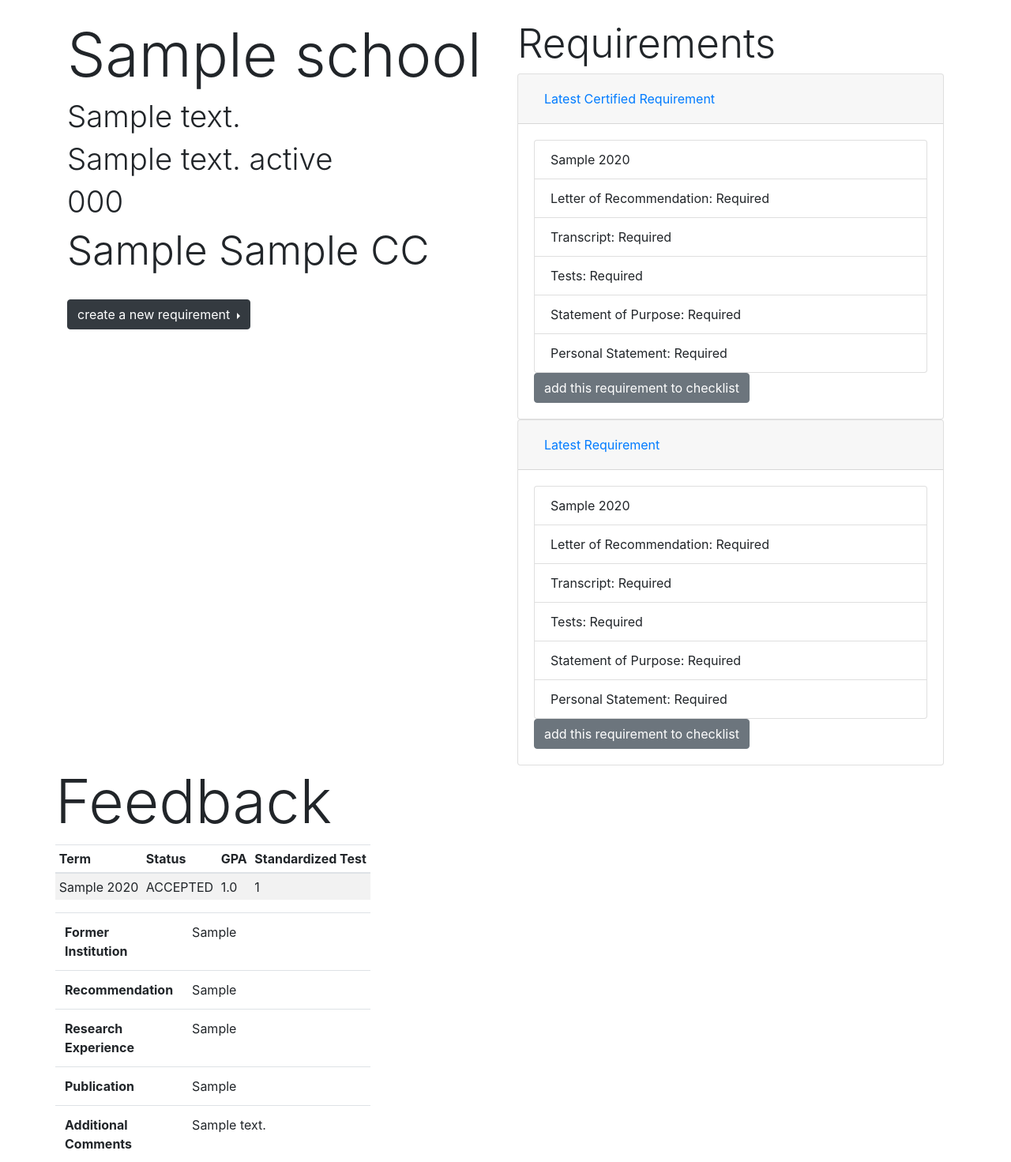
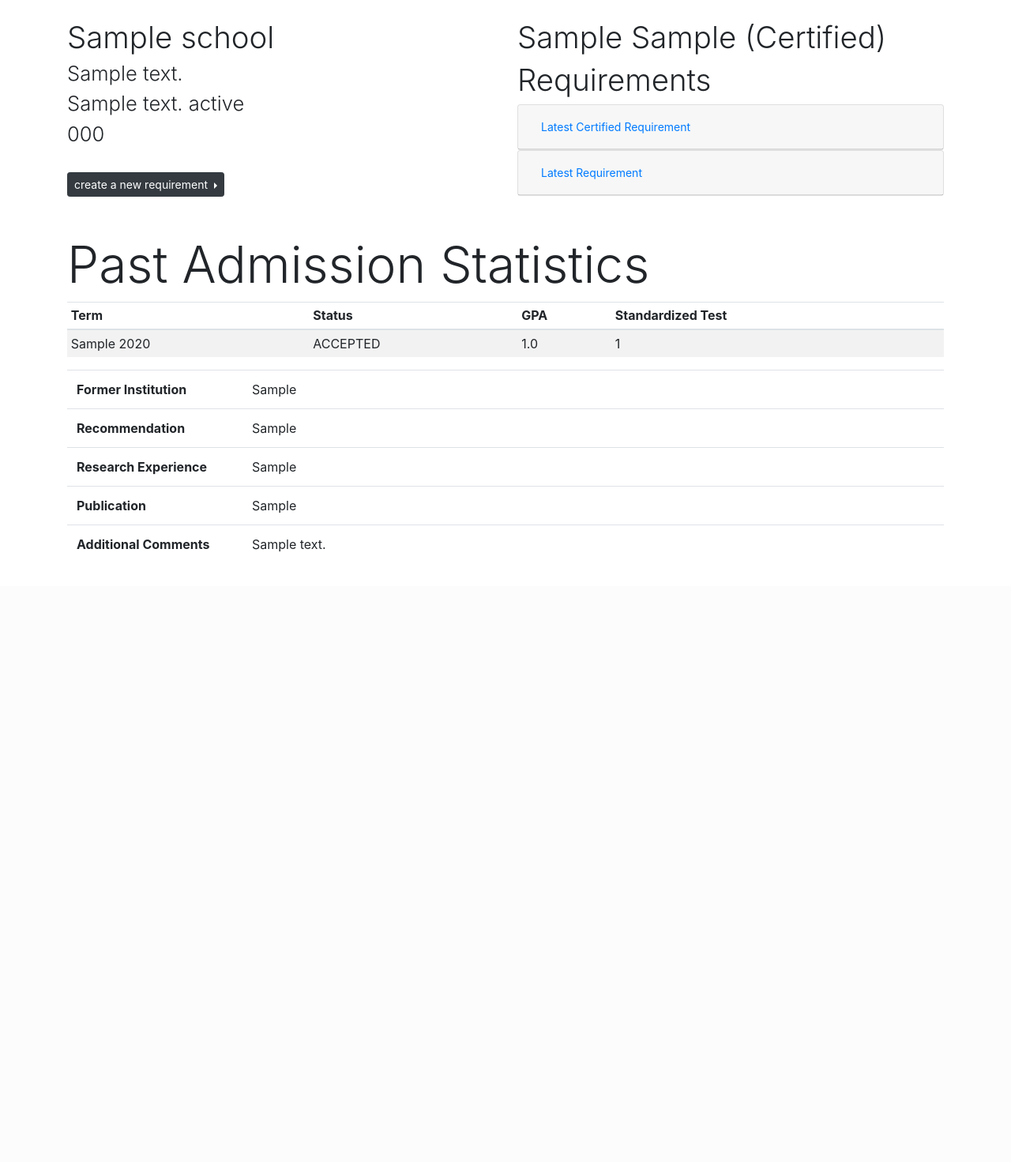
Before and after one commit to smasson288/ACS, a Django app: page /program/1 in a window 1280 px wide. Shown: the part 58-1529 px from the top of the page at 79% size. After the commit the page ends 756 px from the top, so only its background shows below. Run offline with Django 3.2, Linux system fonts and the light colour scheme; tables that the repository leaves empty hold one stand-in row (values such as "Sample post"); some libraries are stand-ins or nearby versions.

Commit message:
new templates

```diff
--- a/ACS/checklist/templates/programDetail.html
+++ b/ACS/checklist/templates/programDetail.html
@@ -8,6 +8,11 @@
     <script src="https://ajax.googleapis.com/ajax/libs/jquery/3.3.1/jquery.min.js"></script>
     <script src="https://cdnjs.cloudflare.com/ajax/libs/popper.js/1.14.7/umd/popper.min.js"></script>
     <script src="https://maxcdn.bootstrapcdn.com/bootstrap/4.3.1/js/bootstrap.min.js"></script>
+    <script type="text/javascript">
+        $(document).ready(function(){
+            $('input').addClass('form-control');
+        })
+    </script>
 </head>
 <body>
 <nav class="navbar navbar-expand-sm justify-content-between bg-dark navbar-dark sticky-top">
@@ -28,13 +33,12 @@
         <br/>
         <div class="row">
             <div class="col-6">
-                <h1 class="display-3" style="font-size: 6vw">{{ university.School_name }}</h1>
-                <h1 class="display-3" style="font-size: 3vw">{{ university.Address_street }}</h1>
-                <h1 class="display-3" style="font-size: 3vw">{{ university.Address_city }} {{ university.Address_state }}</h1>
-                <h1 class="display-3" style="font-size: 3vw">{{ university.Address_zipcode }}</h1>
-                <h1 class="display-4" style="font-size: 4vw">{{ program.Degree }} {{ program.Major }} {% if program.Certified %} CC {% endif %}</h1><br/>
+                <h1 class="display-3" style="font-size: 3vw">{{ university.School_name }}</h1>
+                <h1 class="display-3" style="font-size: 2vw">{{ university.Address_street }}</h1>
+                <h1 class="display-3" style="font-size: 2vw">{{ university.Address_city }} {{ university.Address_state }}</h1>
+                <h1 class="display-3" style="font-size: 2vw">{{ university.Address_zipcode }}</h1><br/>
                 <div class="dropright">
-                    <button type="button" class="btn btn-dark dropdown-toggle" data-toggle="dropdown" aria-haspopup="true" aria-expanded="true">
+                    <button type="button" class="btn btn-sm btn-dark dropdown-toggle" data-toggle="dropdown" aria-haspopup="true" aria-expanded="true">
                         create a new requirement
                     </button>
                     <div class="dropdown-menu">
@@ -59,18 +63,19 @@
                 </div>
             </div>
             <div class="col-6">
-                <h1 class="display-4" style="font-size: 4vw">Requirements</h1>
+                <h1 class="display-4" style="font-size: 3vw">{{ program.Degree }} {{ program.Major }} {% if program.Certified %} (Certified) {% endif %}</h1>
+                <h1 class="display-4" style="font-size: 3vw">Requirements</h1>
                 <div id="accordion">
                 {% if certified %}
                     <div class="card">
                         <div class="card-header" id="headingOne">
                             <h5 class="mb-0">
-                                <button class="btn btn-link" data-toggle="collapse" data-target="#collapseOne" aria-expanded="true" aria-controls="collapseOne">
+                                <button class="btn btn-sm btn-link" data-toggle="collapse" data-target="#collapseOne" aria-expanded="true" aria-controls="collapseOne">
                                     Latest Certified Requirement
                                 </button>
                             </h5>
                         </div>
-                        <div id="collapseOne" class="collapse show" aria-labelledby="headingOne" data-parent="#accordion">
+                        <div id="collapseOne" class="collapse" aria-labelledby="headingOne" data-parent="#accordion">
                             <div class="card-body">
                                 <ul class="list-group">
                                     <li class="list-group-item">{{ certified.Term_season }} {{ certified.Term_year }}</li>
@@ -87,14 +92,14 @@
                 {% endif %}
                 {% if latest %}
                     <div class="card">
-                        <div class="card-header" id="headingOne">
+                        <div class="card-header" id="headingTwo">
                             <h5 class="mb-0">
-                                <button class="btn btn-link" data-toggle="collapse" data-target="#collapseOne" aria-expanded="true" aria-controls="collapseOne">
+                                <button class="btn btn-sm btn-link" data-toggle="collapse" data-target="#collapseTwo" aria-expanded="true" aria-controls="collapseTwo">
                                     Latest Requirement
                                 </button>
                             </h5>
                         </div>
-                        <div id="collapseOne" class="collapse show" aria-labelledby="headingOne" data-parent="#accordion">
+                        <div id="collapseTwo" class="collapse" aria-labelledby="headingTwo" data-parent="#accordion">
                             <div class="card-body">
                                 <ul class="list-group">
                                     <li class="list-group-item">{{ latest.Term_season }} {{ latest.Term_year }}</li>
@@ -111,10 +116,12 @@
                 {% endif %}
                 </div>
             </div>
+        </div>
         <br/>
         <div class="row">
             <div class="col">
-                <h1 class="display-2"style="font-size: 6vw">Feedback</h1>
+                <br/>
+                <h1 class="display-2"style="font-size: 5vw">Past Admission Statistics</h1>
                 {% for feedback in feedbacks %}
                     <table class="table table-sm table-striped">
                         <thead>
--- a/ACS/checklist/templates/search.html
+++ b/ACS/checklist/templates/search.html
@@ -55,15 +55,15 @@
     {% if programs %}
         <br/><br/>
         <div class="row">
-            <div class="col-6">
+            <div class="col-10">
                 <div class="list-group">
                     {% for program in programs %}
                         <a href="{% url 'checklist:detail_program' program.Program_id %}" class="list-group-item list-group-item-action">
                             {{ program.School_id.School_name }}
                             {{ program.Degree }}
                             {{ program.Major }}
+                            {% if program.Certified %} (Certified) {% endif %}
                         </a>
-                        {% if program.Certified %} CC {% endif %}
                     {% endfor %}
                 </div>
             </div>
```
Also changed, not shown: ACS/checklist/templates/staff.html (+18 -15 lines), ACS/checklist/templates/staffCreateAccount.html (+3 -17 lines). Lines whose indentation alone changed are shown as unchanged.
